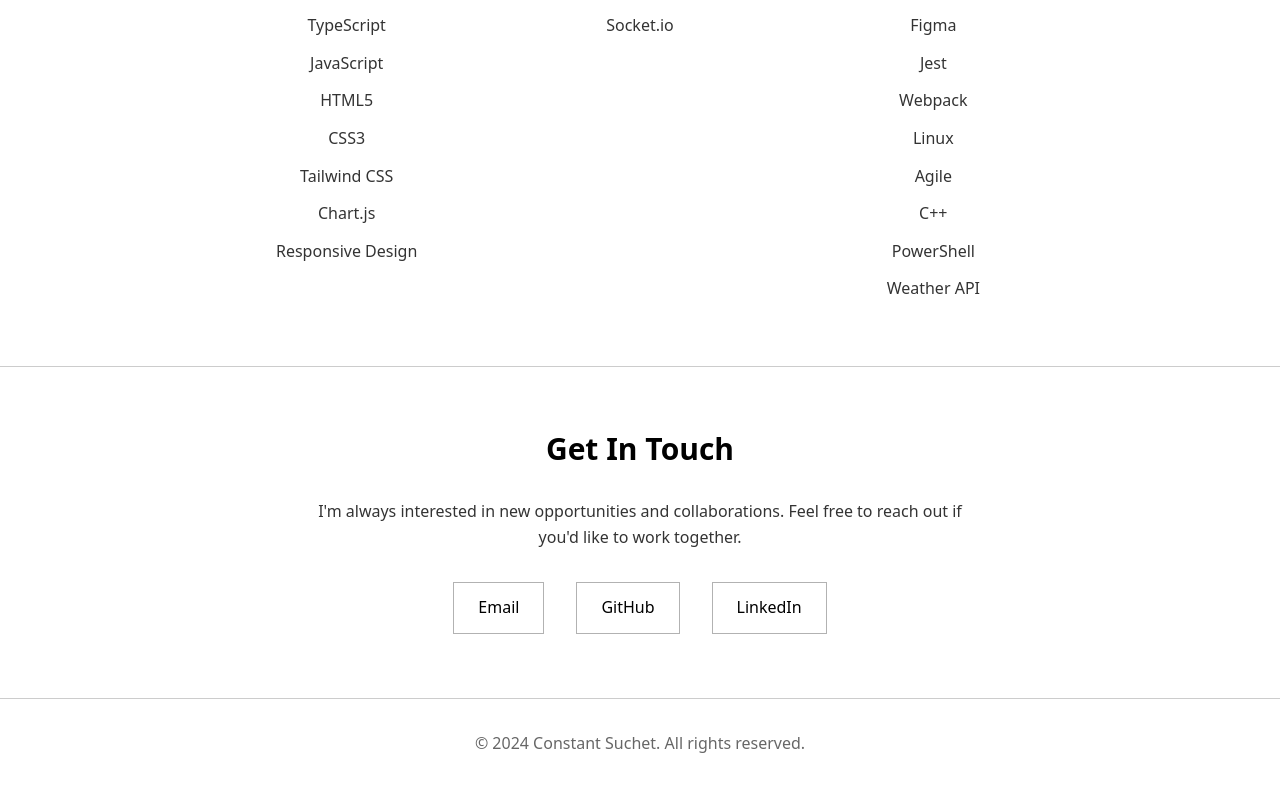
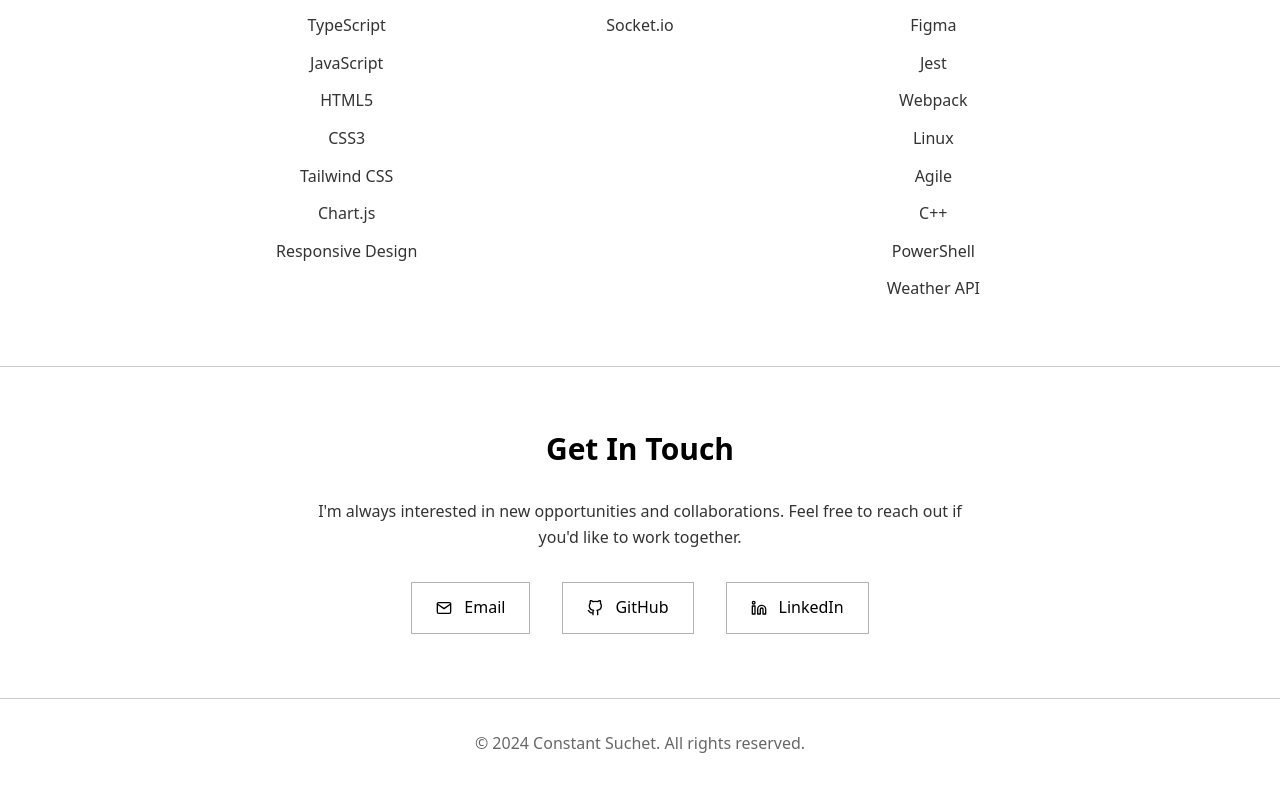
Before and after one commit to gh-Constant/portfolio2026, a Next.js app: page / in a window 1280 px wide. Shown: the part 1169-1961 px from the top of the page. Built offline with nearby package versions, Linux system fonts and the light colour scheme.

Commit message:
changed contact page

```diff
--- a/src/app/page.tsx
+++ b/src/app/page.tsx
@@ -1,4 +1,5 @@
 import Link from 'next/link';
+import { FiGithub, FiLinkedin, FiMail } from 'react-icons/fi';
 
 export default function Home() {
   const projects = [
@@ -88,21 +89,28 @@
            </p>
           <div className="flex justify-center gap-8 flex-wrap">
             <a
-              href="mailto:john@example.com"
-              className="border border-foreground/30 px-6 py-3 hover:bg-foreground hover:text-background transition-colors"
+              href="mailto:constantsuchet@gmail.com"
+              className="flex items-center gap-3 border border-foreground/30 px-6 py-3 hover:bg-foreground hover:text-background transition-colors"
             >
+              <FiMail />
               Email
             </a>
             <a
-              href="https://github.com/johndeveloper"
-              className="border border-foreground/30 px-6 py-3 hover:bg-foreground hover:text-background transition-colors"
+              href="https://github.com/gh-Constant"
+              target="_blank"
+              rel="noopener noreferrer"
+              className="flex items-center gap-3 border border-foreground/30 px-6 py-3 hover:bg-foreground hover:text-background transition-colors"
             >
+              <FiGithub />
               GitHub
             </a>
             <a
-              href="https://linkedin.com/in/johndeveloper"
-              className="border border-foreground/30 px-6 py-3 hover:bg-foreground hover:text-background transition-colors"
+              href="https://www.linkedin.com/in/constant-suchet-031145213/"
+              target="_blank"
+              rel="noopener noreferrer"
+              className="flex items-center gap-3 border border-foreground/30 px-6 py-3 hover:bg-foreground hover:text-background transition-colors"
             >
+              <FiLinkedin />
               LinkedIn
             </a>
           </div>
```
